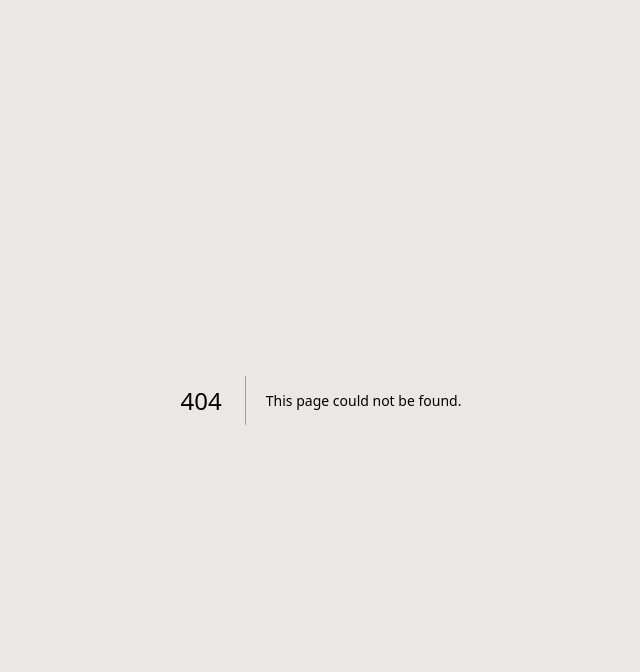
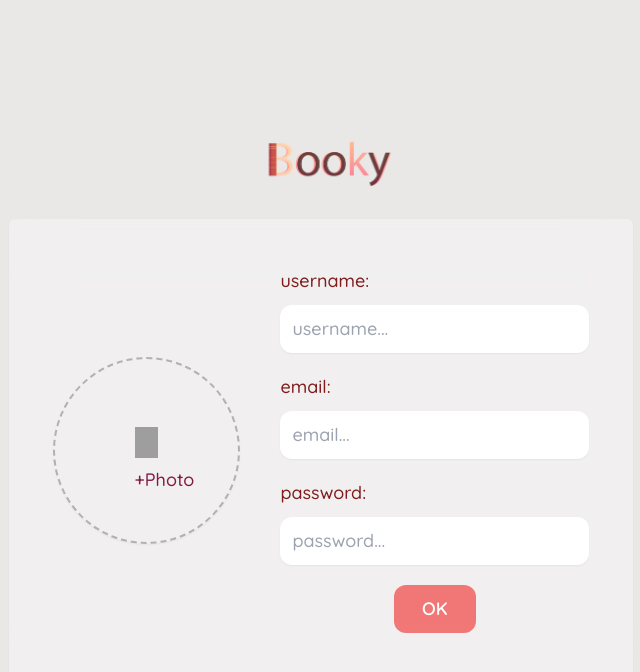
Before and after one commit to Oussama-Aouina/bookycode, a Next.js app: page /signup in a window 1280 px wide. Before the commit this address had no page. Shown: the top 672 px of the page, without its empty margins (319-959 px from the left). Built offline with nearby package versions, Linux system fonts and the light colour scheme; grey boxes are pictures that could not be loaded.

Commit message:
adding the sign up page

```diff
--- /dev/null
+++ b/src/app/signup/layout.tsx
@@ -0,0 +1,15 @@
+import Image from 'next/image';
+import logo from '../../../public/logo/booky.png';
+
+export default function SignupLayout({
+    children,
+}: {
+    children: React.ReactNode;
+}) {
+    return (
+        <main className="flex h-screen w-full flex-col items-center justify-center  bg-primary p-4 sm:p-24">
+            <Image src={logo} alt="Booky" width={150} height={150} />
+            {children}
+        </main>
+    );
+}
--- /dev/null
+++ b/src/app/signup/page.tsx
@@ -0,0 +1,9 @@
+import SignupForm from './signupform';
+
+export default function SigninPage() {
+    return (
+        <div className="flex w-full flex-col items-center ">
+            <SignupForm />
+        </div>
+    );
+}
--- /dev/null
+++ b/src/app/signup/signupform.tsx
@@ -0,0 +1,49 @@
+export default function SignupForm() {
+    return (
+        <div className="max-w-[745px] justify-center rounded-md bg-neutral-100 bg-opacity-60 px-11 py-12 shadow-sm backdrop-blur-[27.5px] max-md:px-5">
+            <div className="max-md: flex gap-5 max-md:flex-col max-md:gap-0">
+                <div className="flex w-[35%] flex-col max-md:ml-0 max-md:w-full">
+                    <div className="my-auto flex w-full flex-col justify-center self-stretch whitespace-nowrap rounded-[200px] border-2 border-dashed border-stone-600 border-opacity-40 bg-zinc-300 bg-opacity-0 px-20 py-12 text-lg font-medium text-pink-900 shadow-sm max-md:mt-10 max-md:px-5">
+                        <img
+                            loading="lazy"
+                            src="https://cdn.builder.io/api/v1/image/assets/TEMP/b625f13b3623be5d7bbe6a731cbef14bf09fdcb4211ce7be9e471f8659b2e9fa?apiKey=e523dd2b0fa04ae38e0bed12183ccf1a&"
+                            className="mt-5 aspect-[0.76] w-[31px] self-center fill-red-900"
+                        />
+                        <div className="mt-2">+Photo</div>
+                    </div>
+                </div>
+                <div className="ml-5 flex w-[65%] flex-col max-md:ml-0 max-md:w-full">
+                    <div className="my-auto flex flex-col justify-center self-stretch whitespace-nowrap text-lg font-medium text-red-900 max-md:mt-10">
+                        <label>username:</label>
+                        <input
+                            name="username"
+                            type="text"
+                            className="mt-2.5 items-start justify-center rounded-xl bg-white px-3 py-2.5 text-zinc-500 shadow-sm"
+                            placeholder="username..."
+                        />
+                        <label className="mt-5">email:</label>
+                        <input
+                            name="email"
+                            type="email"
+                            className="mt-2.5 items-start justify-center rounded-xl bg-white px-3 py-2.5 text-zinc-500 shadow-sm"
+                            placeholder="email..."
+                        />
+                        <label className="mt-5">password:</label>
+                        <input
+                            type="password"
+                            name="password"
+                            className="mt-2.5 items-start justify-center rounded-xl bg-white py-2.5 pl-3 pr-16 text-zinc-500 shadow-sm"
+                            placeholder="password..."
+                        />
+                        <button
+                            type="submit"
+                            className="mt-5 justify-center self-center rounded-xl bg-red-500 bg-opacity-70 px-7 py-2.5 font-semibold text-white hover:bg-opacity-90"
+                        >
+                            OK
+                        </button>
+                    </div>
+                </div>
+            </div>
+        </div>
+    );
+}
```
